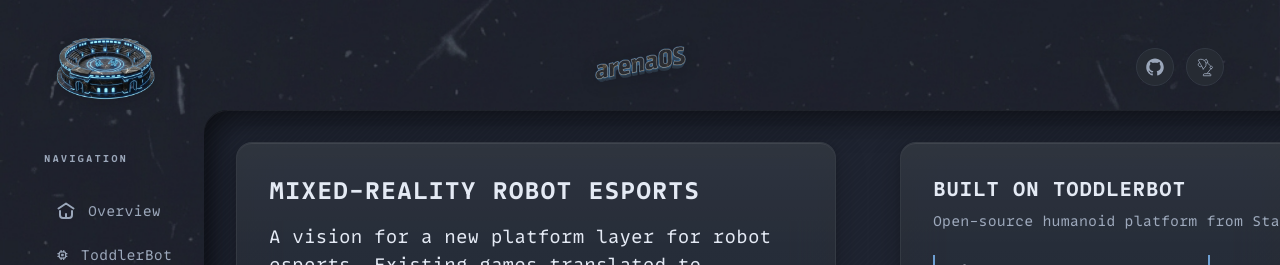
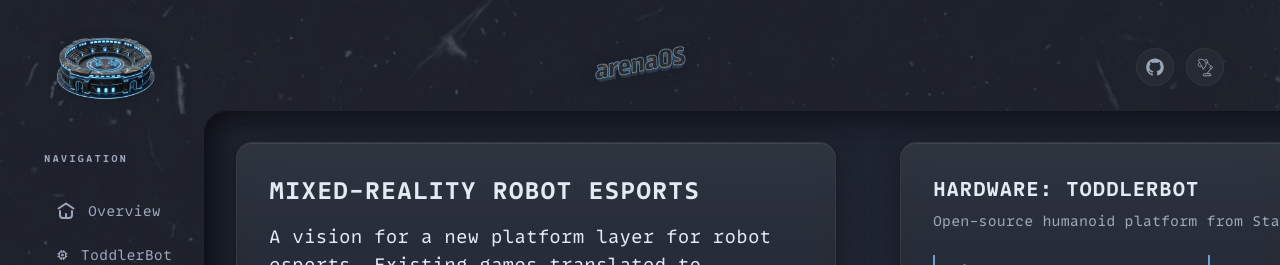
Before and after one commit to sborik/arenaos-landing, a Next.js app: page / in a window 1280 px wide. Shown: the top 265 px of the page. Built offline with nearby package versions, Linux system fonts and the light colour scheme.

Commit message:
Change 'Built on ToddlerBot' to 'Hardware: ToddlerBot'

```diff
--- a/src/app/page.tsx
+++ b/src/app/page.tsx
@@ -282,7 +282,7 @@
                                     transition={{ duration: 0.6 }}>
                                     <h2 className="text-xl font-bold mb-2 uppercase tracking-wide"
                                         style={{ color: 'var(--color-text)' }}>
-                                        Built on ToddlerBot
+                                        Hardware: ToddlerBot
                                     </h2>
                                     <p className="text-sm mb-6" style={{ color: 'var(--color-muted)' }}>
                                         Open-source humanoid platform from Stanford
```
